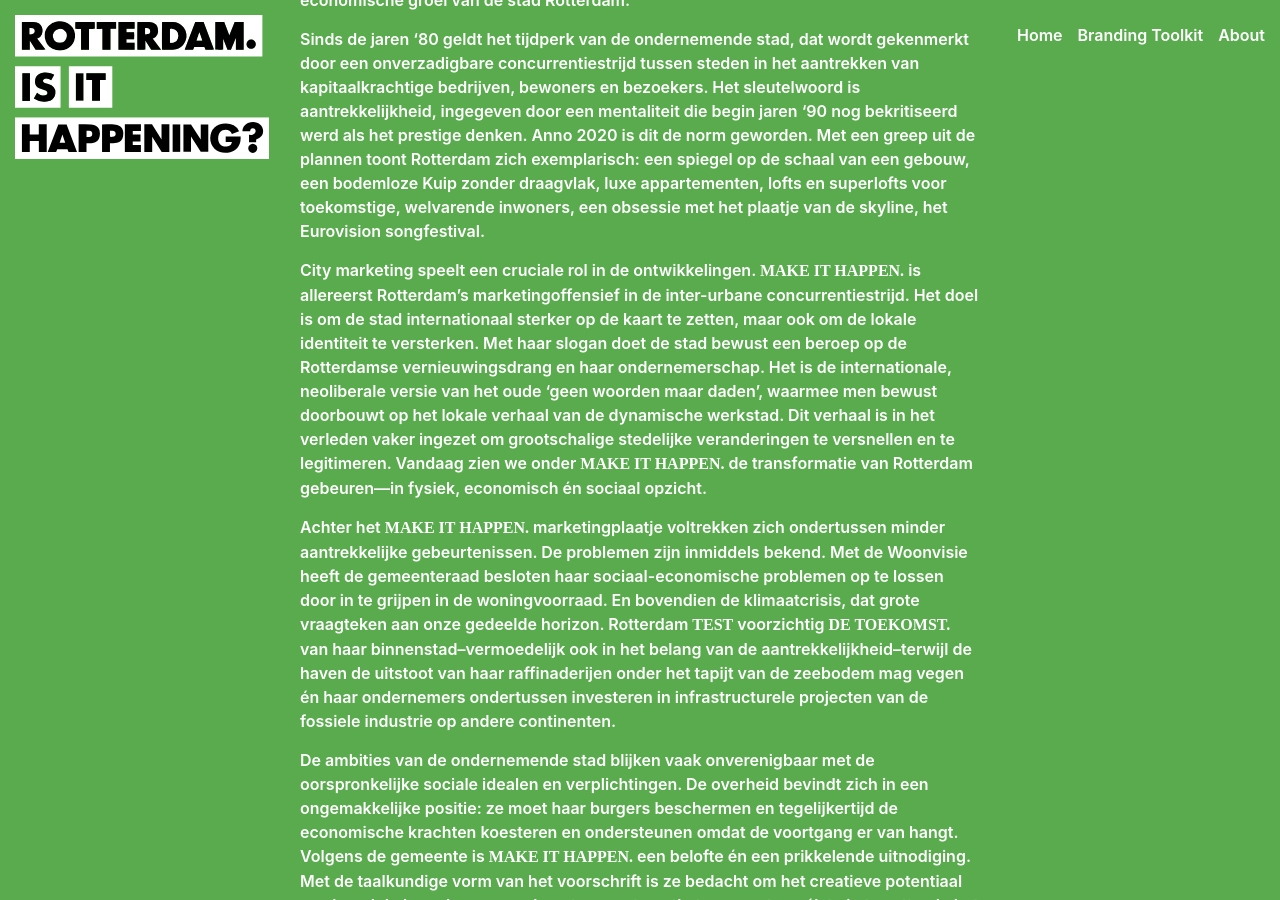
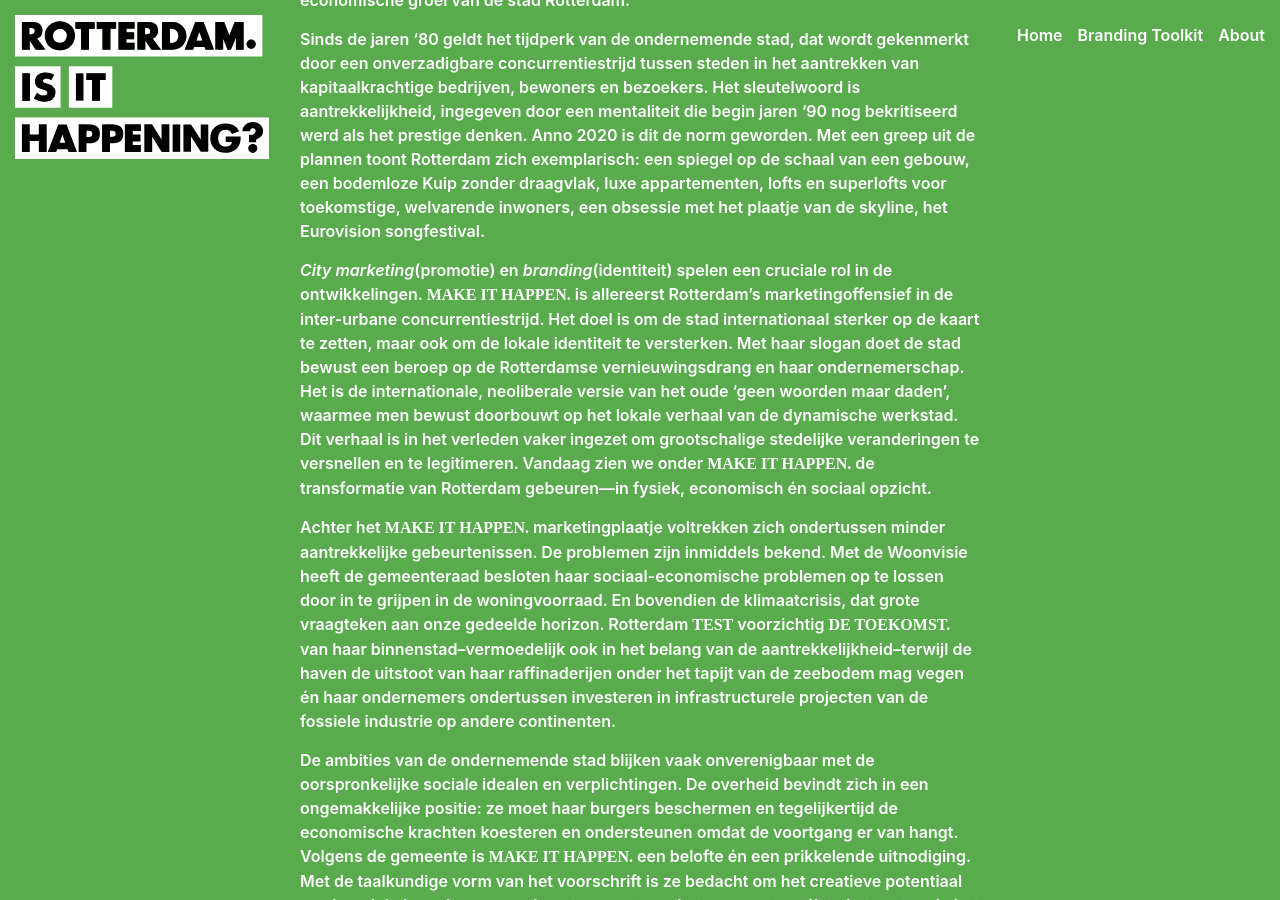
Before and after one commit to norealdirection/norealdirection.github.io, a Jekyll site: the page built from about.markdown, in a window 1280 px wide and 900 px high, scrolled down 1094 px. Built offline with Jekyll 4.4.1, drawn with Linux system fonts in a browser that asks for light colours.

Commit message:
Update about.markdown

```diff
--- a/about.markdown
+++ b/about.markdown
@@ -15,7 +15,7 @@
 
 Sinds de jaren ‘80 geldt het tijdperk van de ondernemende stad, dat wordt gekenmerkt door een onverzadigbare concurrentiestrijd tussen steden in het aantrekken van kapitaalkrachtige bedrijven, bewoners en bezoekers. Het sleutelwoord is aantrekkelijkheid, ingegeven door een mentaliteit die begin jaren ‘90 nog bekritiseerd werd als het prestige denken. Anno 2020 is dit de norm geworden. Met een greep uit de plannen toont Rotterdam zich exemplarisch: een spiegel op de schaal van een gebouw, een bodemloze Kuip zonder draagvlak, luxe appartementen, lofts en superlofts voor toekomstige, welvarende inwoners, een obsessie met het plaatje van de skyline, het Eurovision songfestival.
 
-City marketing speelt een cruciale rol in de ontwikkelingen. **MAKE IT HAPPEN.** is allereerst Rotterdam’s marketingoffensief in de inter-urbane concurrentiestrijd. Het doel is om de stad internationaal sterker op de kaart te zetten, maar ook om de lokale identiteit te versterken. Met haar slogan doet de stad bewust een beroep op de Rotterdamse vernieuwingsdrang en haar ondernemerschap. Het is de internationale, neoliberale versie van het oude ‘geen woorden maar daden’, waarmee men bewust doorbouwt op het lokale verhaal van de dynamische werkstad. Dit verhaal is in het verleden vaker ingezet om grootschalige stedelijke veranderingen te versnellen en te legitimeren. Vandaag zien we onder **MAKE IT HAPPEN.** de transformatie van Rotterdam gebeuren—in fysiek, economisch én sociaal opzicht.
+_City marketing_(promotie) en _branding_(identiteit) spelen een cruciale rol in de ontwikkelingen. **MAKE IT HAPPEN.** is allereerst Rotterdam’s marketingoffensief in de inter-urbane concurrentiestrijd. Het doel is om de stad internationaal sterker op de kaart te zetten, maar ook om de lokale identiteit te versterken. Met haar slogan doet de stad bewust een beroep op de Rotterdamse vernieuwingsdrang en haar ondernemerschap. Het is de internationale, neoliberale versie van het oude ‘geen woorden maar daden’, waarmee men bewust doorbouwt op het lokale verhaal van de dynamische werkstad. Dit verhaal is in het verleden vaker ingezet om grootschalige stedelijke veranderingen te versnellen en te legitimeren. Vandaag zien we onder **MAKE IT HAPPEN.** de transformatie van Rotterdam gebeuren—in fysiek, economisch én sociaal opzicht.
 
 Achter het **MAKE IT HAPPEN.** marketingplaatje voltrekken zich ondertussen minder aantrekkelijke gebeurtenissen. De problemen zijn inmiddels bekend. Met de Woonvisie heeft de gemeenteraad besloten haar sociaal-economische problemen op te lossen door in te grijpen in de woningvoorraad. En bovendien de klimaatcrisis, dat grote vraagteken aan onze gedeelde horizon. Rotterdam **TEST** voorzichtig **DE TOEKOMST.** van haar binnenstad–vermoedelijk ook in het belang van de aantrekkelijkheid–terwijl de haven de uitstoot van haar raffinaderijen onder het tapijt van de zeebodem mag vegen én haar ondernemers ondertussen investeren in infrastructurele projecten van de fossiele industrie op andere continenten.
 
```
